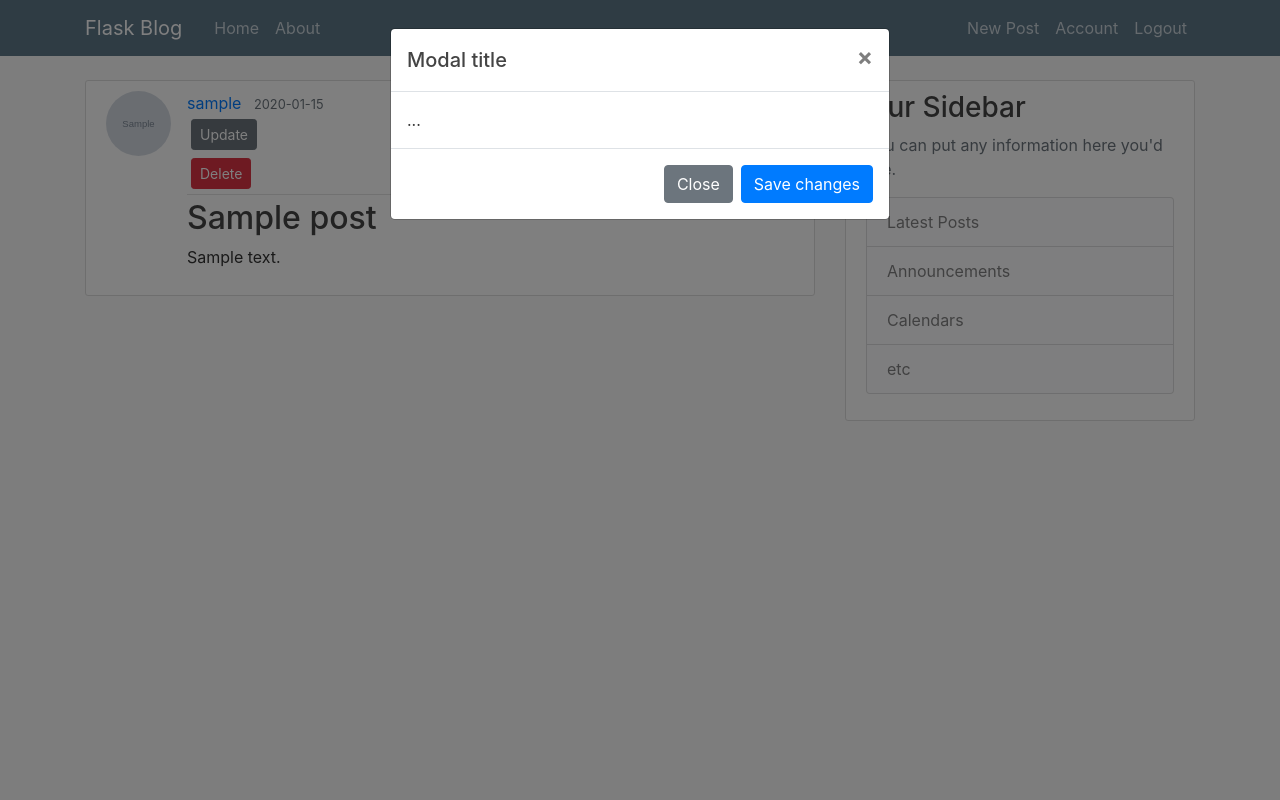
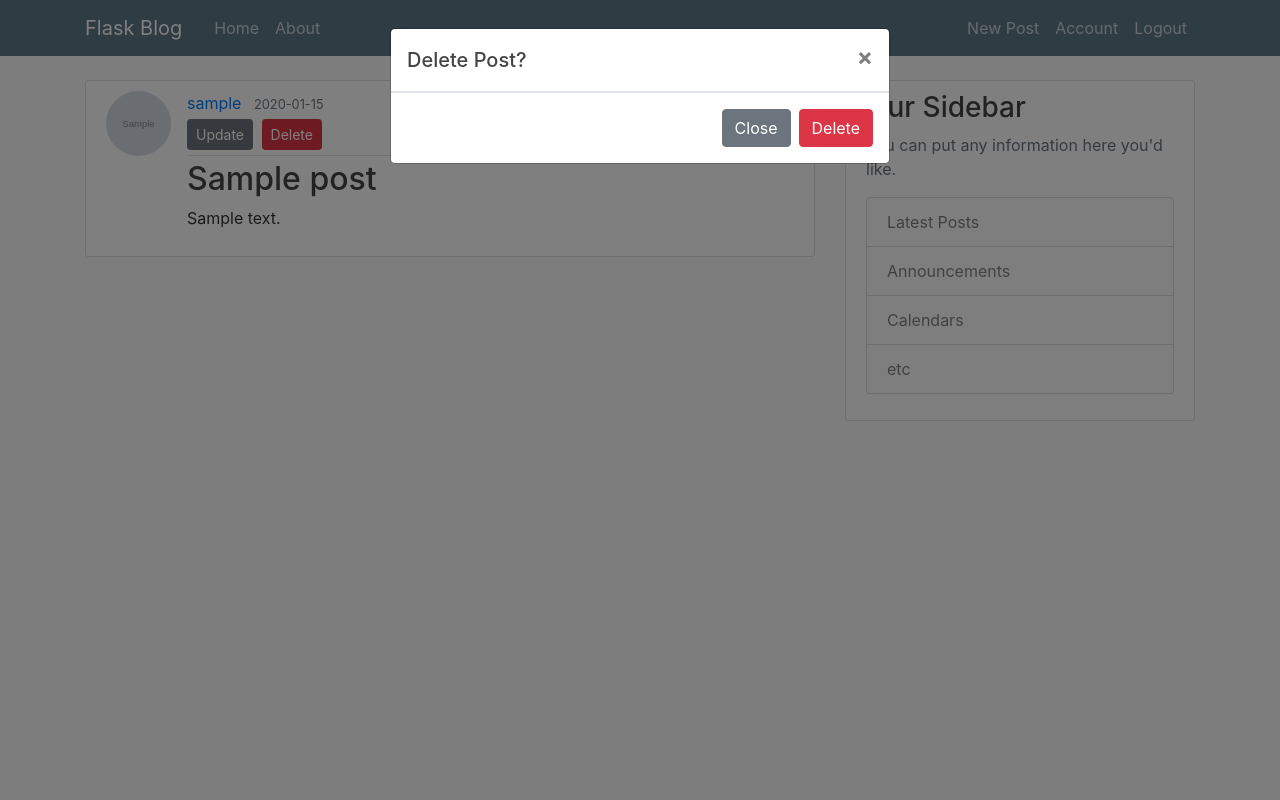
Before and after one commit to persistentlobster/flaskblog, a Flask app: page /post/1 in a window 1280 px wide, after a click on "Delete". Run offline with Flask 2, Linux system fonts and the light colour scheme; a user stored in the database is signed in; tables that the repository leaves empty hold one stand-in row (values such as "Sample post"); grey boxes marked "Sample" are stand-in pictures; some libraries are stand-ins or nearby versions.

Commit message:
Implement delete post functionality

```diff
--- a/flaskblog/routes.py
+++ b/flaskblog/routes.py
@@ -158,3 +158,17 @@ def update_post(post_id):
         form.post_content.data = post.content
 
     return render_template('create_post.html', title=post.title, form=form, legend="Update Post")
+
+
+@app.route('/post/<int:post_id>/delete', methods=['POST'])
+@login_required
+def delete_post(post_id):
+    post = Post.query.get_or_404(post_id)
+    if post.author != current_user:
+        abort(403)
+
+    db.session.delete(post)
+    db.session.commit()
+
+    flash('Your post has been deleted.', 'success')
+    return redirect(url_for('home'))
--- a/flaskblog/templates/post.html
+++ b/flaskblog/templates/post.html
@@ -8,10 +8,12 @@
       <a class="mr-2" href="#">{{ post.author.username }}</a>
       <small class="text-muted">{{ post.date_posted.strftime('%Y-%m-%d') }}</small>
       {% if post.author == current_user %}
-        <div><a class="btn btn-secondary btn-sm m-1" href="{{ url_for('update_post', post_id=post.id) }}">Update</a></div>
-        <button type="button" class="btn btn-danger btn-sm m-1" data-toggle="modal" data-target="#deleteModal">
-          Delete
-        </button>
+        <div>
+          <a class="btn btn-secondary btn-sm mt-1 mb-1" href="{{ url_for('update_post', post_id=post.id) }}">Update</a>
+          <button type="button" class="btn btn-danger btn-sm m-1" data-toggle="modal" data-target="#deleteModal">
+            Delete
+          </button>
+        </div>
       {% endif %}
     </div>
     <h2 class="article-title">{{ post.title }}</h2>
@@ -23,17 +25,16 @@
   <div class="modal-dialog" role="document">
     <div class="modal-content">
       <div class="modal-header">
-        <h5 class="modal-title" id="deleteModalLabel">Modal title</h5>
+        <h5 class="modal-title" id="deleteModalLabel">Delete Post?</h5>
         <button type="button" class="close" data-dismiss="modal" aria-label="Close">
           <span aria-hidden="true">&times;</span>
         </button>
       </div>
-      <div class="modal-body">
-        ...
-      </div>
       <div class="modal-footer">
         <button type="button" class="btn btn-secondary" data-dismiss="modal">Close</button>
-        <button type="button" class="btn btn-primary">Save changes</button>
+        <form action="{{ url_for('delete_post', post_id=post.id) }}" method="POST">
+          <input class="btn btn-danger" type="submit" value="Delete">
+        </form>
       </div>
     </div>
   </div>
```
